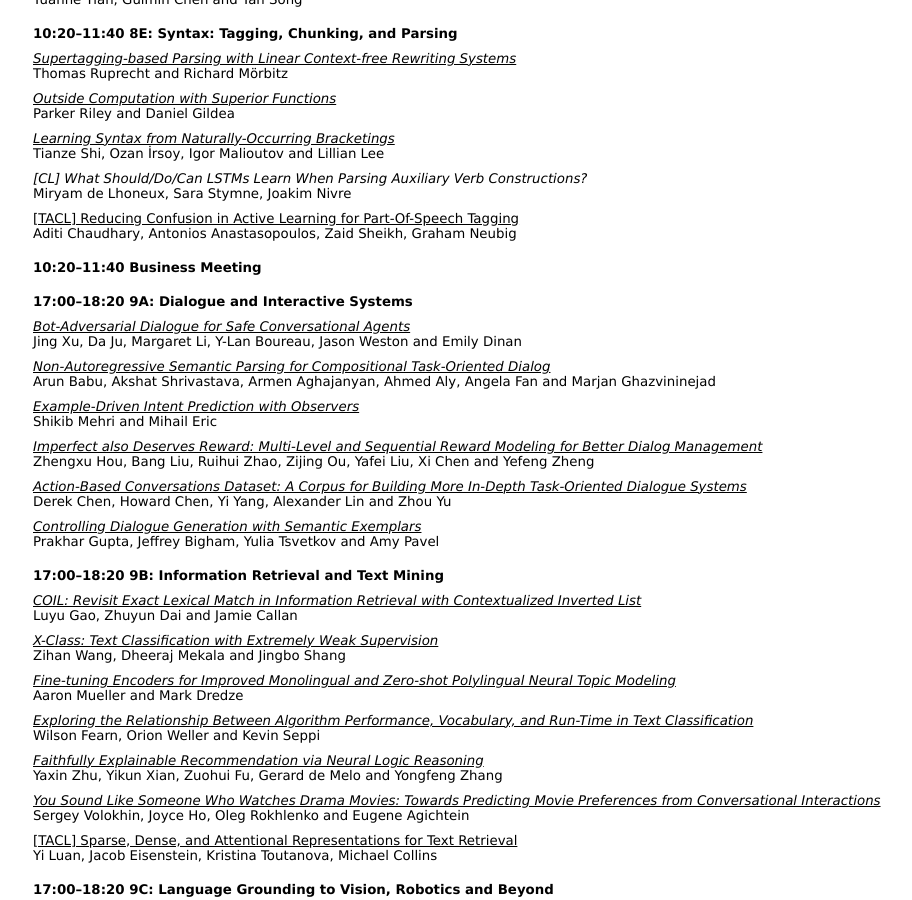
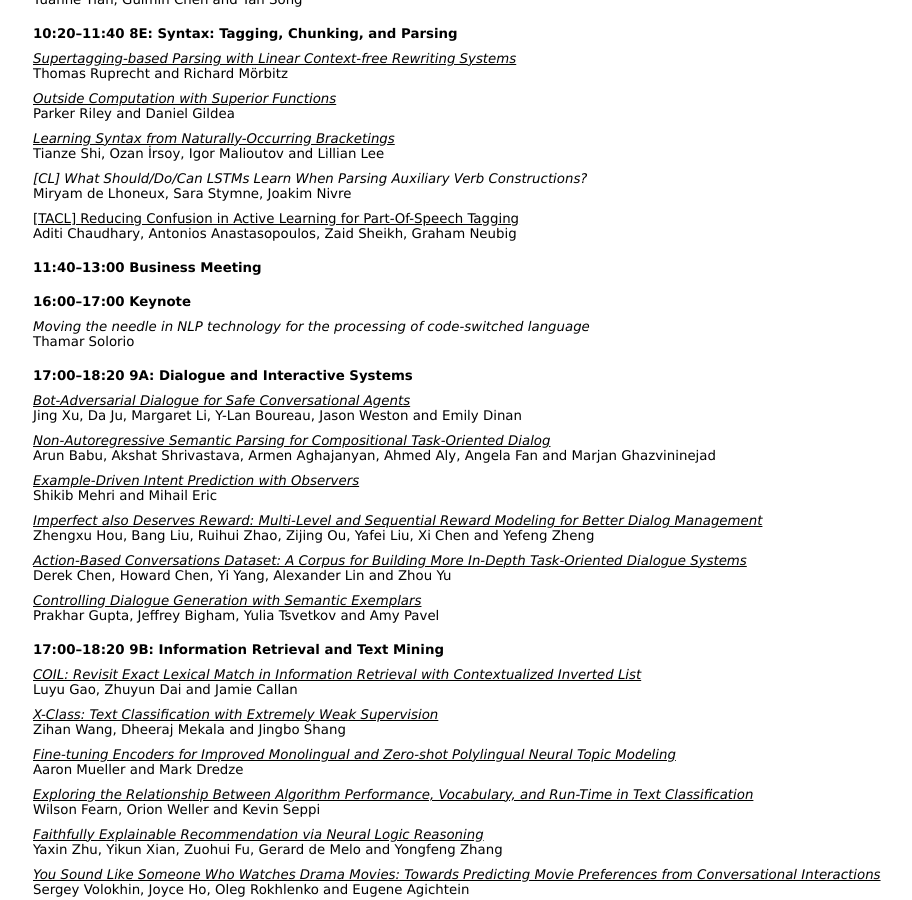
Before and after one commit to naacl-org/naacl-2021-website, a Jekyll site: the page conference-program/main/program.html, which Jekyll copies as it is, in a window 1280 px wide and 900 px high, scrolled down 11456 px. Shown: the whole window, without its empty margins (90-1002 px from the left). Built offline with Jekyll 4.4.1, drawn with Linux system fonts in a browser that asks for light colours; some of the changed text lies outside the part shown.

Commit message:
Edited the conference schedule

```diff
--- a/conference-program/industry/program.html
+++ b/conference-program/industry/program.html
@@ -87,7 +87,7 @@ Brian Lester, Sagnik Ray Choudhury, Rashmi Prasad and Srinivas Bangalore</td></t
 <tr><td valign=top width=100>&nbsp;</td><td valign=top align=left><a href="https://www.aclweb.org/anthology/2021.naacl-industry.28.pdf"><i>Development of an Enterprise-Grade Contract Understanding System</i></a><br>
     Arvind Agarwal, Laura Chiticariu, Poornima Chozhiyath Raman, Marina Danilevsky, Diman Ghazi, Ankush Gupta, Shanmukha Guttula, Yannis Katsis, Rajasekar Krishnamurthy, Yunyao Li, Shubham Mudgal, Vitobha Munigala, Nicholas Phan, Dhaval Sonawane, Sneha Srinivasan, Sudarshan R. Thitte, Mitesh Vasa, Ramiya Venkatachalam, Vinitha Yaski and Huaiyu Zhu</td></tr>
     <tr><td valign=top style="padding-top: 14px;">&nbsp;</td><td valign=top style="padding-top: 14px;"><b>13:00–14:00 Industry Panel</b></td></tr>
-  <tr><td valign=top width=100>&nbsp;</td><td valign=top align=left><i>Careers</i><br>
+  <tr><td valign=top width=100>&nbsp;</td><td valign=top align=left><i>Careers in NLP</i><br>
 Philip Resnik, Jimmy Lin, Mona Diab, Isabelle Augenstein, Sebastian Ruder</td></tr>
   <tr><td colspan=2 style="padding-top: 14px;"><h4>Wed 09 Jun 2021 (all times PDT, UTC-7)</h4></td></tr>
     <tr><td valign=top style="padding-top: 14px;">&nbsp;</td><td valign=top style="padding-top: 14px;"><b>08:00–09:00 Keynote</b></td></tr>
--- a/conference-program/main/program.html
+++ b/conference-program/main/program.html
@@ -547,7 +547,10 @@ Parker Riley and Daniel Gildea</td></tr>
 Tianze Shi, Ozan İrsoy, Igor Malioutov and Lillian Lee</td></tr>
 <tr><td valign=top></td><td valign=top><em>[CL] What Should/Do/Can LSTMs Learn When Parsing Auxiliary Verb Constructions?</em><br>Miryam de Lhoneux, Sara Stymne, Joakim Nivre</td></tr>
 <tr><td valign=top></td><td valign=top><a href="https://transacl.org/ojs/index.php/tacl/article/view/2155">[TACL] Reducing Confusion in Active Learning for Part-Of-Speech Tagging</a><br>Aditi Chaudhary, Antonios Anastasopoulos, Zaid Sheikh, Graham Neubig</td></tr>
-<tr><td valign=top style="padding-top: 14px;">&nbsp;</td><td valign=top style="padding-top: 14px;"><b>10:20–11:40 Business Meeting</b></td></tr>
+<tr><td valign=top style="padding-top: 14px;">&nbsp;</td><td valign=top style="padding-top: 14px;"><b>11:40–13:00 Business Meeting</b></td></tr>
+<tr><td valign=top style="padding-top: 14px;">&nbsp;</td><td valign=top style="padding-top: 14px;"><b>16:00–17:00 Keynote</b></td></tr>
+<tr><td valign=top width=100>&nbsp;</td><td valign=top align=left><i>Moving the needle in NLP technology for the processing of code-switched language</i><br>
+Thamar Solorio</td></tr>
 <tr><td valign=top style="padding-top: 14px;">&nbsp;</td><td valign=top style="padding-top: 14px;"><b>17:00–18:20 9A: Dialogue and Interactive Systems</b></td></tr>
 <tr><td valign=top width=100>&nbsp;</td><td valign=top align=left><a href="https://www.aclweb.org/anthology/2021.naacl-main.235.pdf"><i>Bot-Adversarial Dialogue for Safe Conversational Agents</i></a><br>
 Jing Xu, Da Ju, Margaret Li, Y-Lan Boureau, Jason Weston and Emily Dinan</td></tr>
@@ -749,9 +752,6 @@ Douwe Kiela, Max Bartolo, Yixin Nie, Divyansh Kaushik, Atticus Geiger, Zhengxuan
 <tr><td valign=top width=100>&nbsp;</td><td valign=top align=left><a href="https://www.aclweb.org/anthology/2021.naacl-main.325.pdf"><i>Translational NLP: A New Paradigm and General Principles for Natural Language Processing Research</i></a><br>
 Denis Newman-Griffis, Jill Fain Lehman, Carolyn Rosé and Harry Hochheiser</td></tr>
 <tr><td colspan=2 style="padding-top: 14px;"><h4>Wed 09 Jun 2021 (all times PDT, UTC-7)</h4></td></tr>
-  <tr><td valign=top style="padding-top: 14px;">&nbsp;</td><td valign=top style="padding-top: 14px;"><b>08:00–09:00 Keynote</b></td></tr>
-  <tr><td valign=top width=100>&nbsp;</td><td valign=top align=left><i>Moving the needle in NLP technology for the processing of code-switched language</i><br>
-Thamar Solorio</td></tr>
 <tr><td valign=top style="padding-top: 14px;">&nbsp;</td><td valign=top style="padding-top: 14px;"><b>09:00–10:20 12A: Discourse and Pragmatics</b></td></tr>
 <tr><td valign=top width=100>&nbsp;</td><td valign=top align=left><a href="https://www.aclweb.org/anthology/2021.naacl-main.326.pdf"><i>Predicting Discourse Trees from Transformer-based Neural Summarizers</i></a><br>
 Wen Xiao, Patrick Huber and Giuseppe Carenini</td></tr>
@@ -883,7 +883,7 @@ Artidoro Pagnoni, Vidhisha Balachandran and Yulia Tsvetkov</td></tr>
 <tr><td valign=top width=100>&nbsp;</td><td valign=top align=left><a href="https://www.aclweb.org/anthology/2021.naacl-main.384.pdf"><i>GSum: A General Framework for Guided Neural Abstractive Summarization</i></a><br>
 Zi-Yi Dou, Pengfei Liu, Hiroaki Hayashi, Zhengbao Jiang and Graham Neubig</td></tr>
 <tr><td valign=top></td><td valign=top><a href="https://transacl.org/ojs/index.php/tacl/article/view/2511">[TACL] WikiAsp: A Dataset for Multi-domain Aspect-based Summarization</a><br>Hiroaki Hayashi, Prashant Budania, Peng Wang, Chris Ackerson, Raj Neervannan, Graham Neubig</td></tr>
-  <tr><td valign=top style="padding-top: 14px;">&nbsp;</td><td valign=top style="padding-top: 14px;"><b>10:20–11:40 Best Paper Presentations</b></td></tr>
+  <tr><td valign=top style="padding-top: 14px;">&nbsp;</td><td valign=top style="padding-top: 14px;"><b>11:40–13:10 Best Paper Presentations</b></td></tr>
 <tr><td valign=top width=100>&nbsp;</td><td valign=top align=left><a href="https://www.aclweb.org/anthology/2021.naacl-main.119.pdf"><i>Video-aided Unsupervised Grammar Induction</i></a><br>
 Songyang Zhang, Linfeng Song, Lifeng Jin, Kun Xu, Dong Yu and Jiebo Luo</td></tr>
 <tr><td valign=top width=100>&nbsp;</td><td valign=top align=left><a href="https://www.aclweb.org/anthology/2021.naacl-main.185.pdf"><i>It’s Not Just Size That Matters: Small Language Models Are Also Few-Shot Learners</i></a><br>
```
Also changed, not shown: _pages/committees/organization.md (+14 -0 lines).
